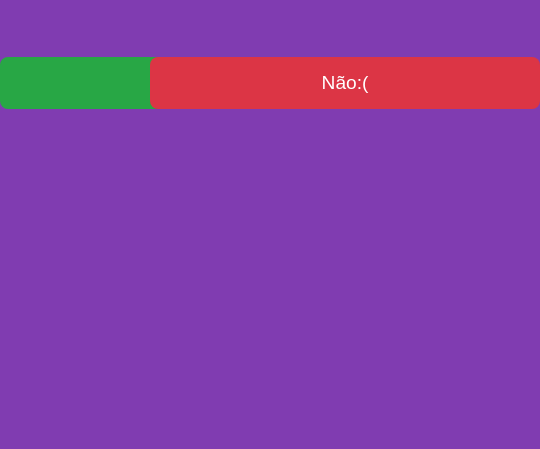
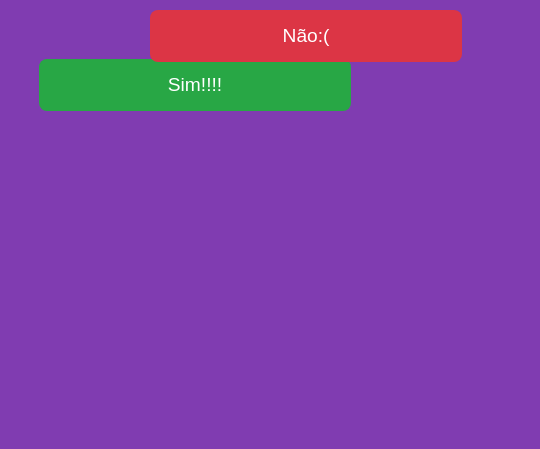
Before and after one commit to lucaspoquiviqui-iniciante/pedido, a plain HTML site: page index.html in a window 390 px wide. Shown: the part 395-844 px from the top of the page, 540 px wide, since content can reach past the window. Drawn offline with Linux system fonts and the light colour scheme.

Commit message:
Update style.css

```diff
--- a/style.css
+++ b/style.css
@@ -21,12 +21,11 @@ h1 {
 .button-container {
   margin-top: 40px;
   display: flex;
-  flex-wrap: wrap;
   justify-content: center;
-  gap: 20px;
+  align-items: center;
   position: relative;
   width: 100%;
-  max-width: 400px;
+  max-width: 500px;
   height: 100px;
 }
 
@@ -37,7 +36,6 @@ button {
   border-radius: 8px;
   cursor: pointer;
   transition: all 0.2s ease;
-  position: relative;
 }
 
 #yesBtn {
@@ -73,20 +71,19 @@ button {
   }
 }
 
-@media (max-width: 400px) {
+@media (max-width: 500px) {
   h1 {
-    font-size: 7vw;
-  }
-
-  button {
-    width: 100%;
-    font-size: 1.2rem;
+    font-size: 8vw;
   }
 
   .button-container {
     flex-direction: column;
-    align-items: center;
-    height: auto;
+    height: 150px;
+  }
+
+  button {
+    width: 80%;
+    font-size: 1.2rem;
   }
 
   #noBtn {
```
